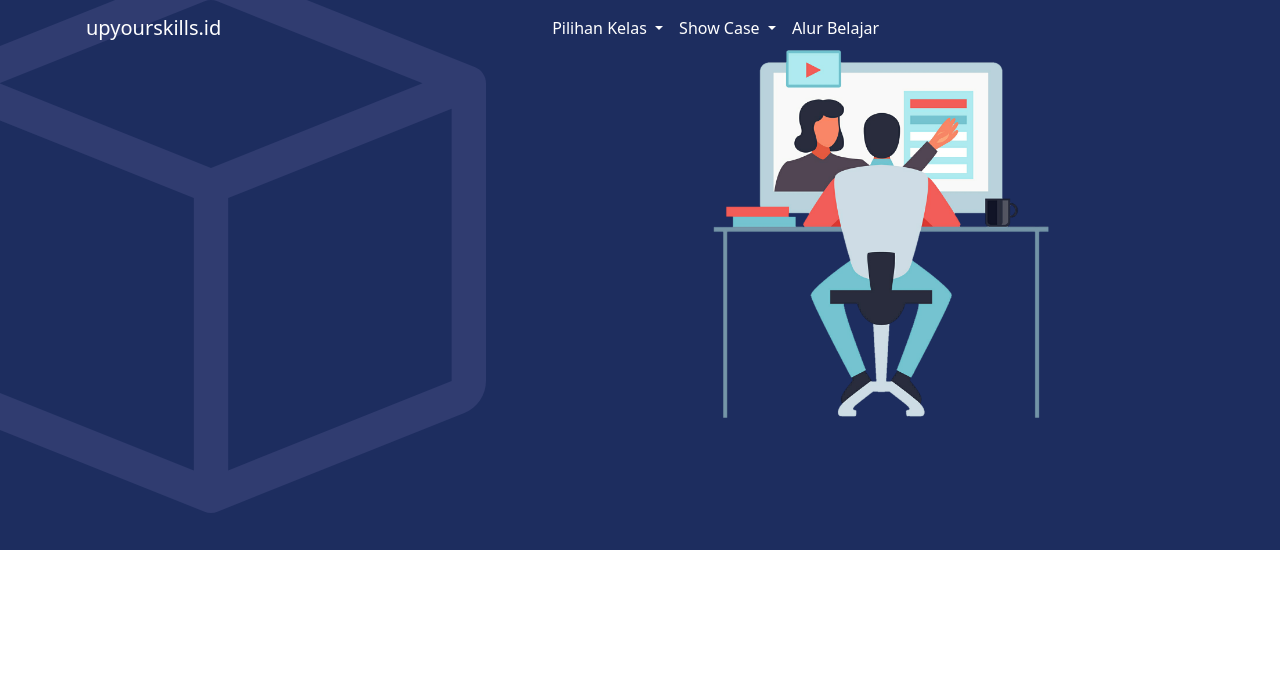
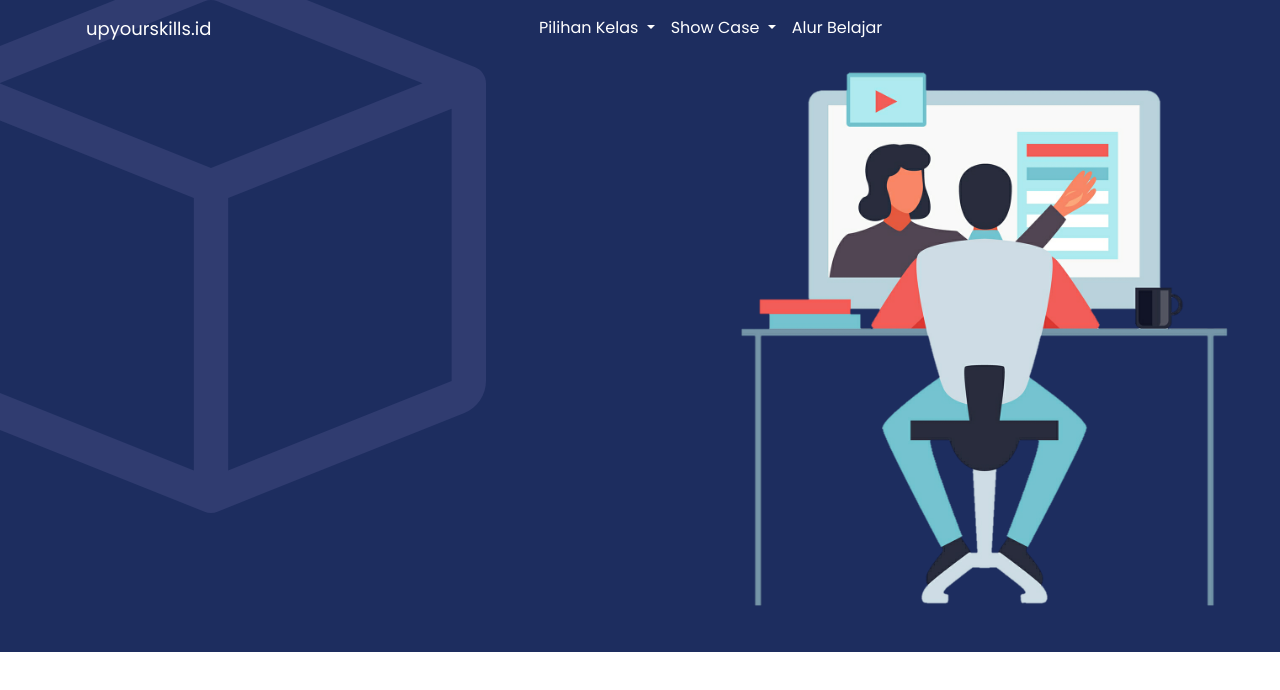
Before and after one commit to fritssasia/upyourskills.id-backup-, a plain HTML site: page index.html in a window 1280 px wide. Drawn offline with nearby package versions, Linux system fonts and the light colour scheme.

Commit message:
apply style to navbar and apply font-family: 'poppins'; for all content in the body

```diff
--- a/css/style.css
+++ b/css/style.css
@@ -1,8 +1,16 @@
+body {
+    font-family: 'Poppins';
+}
+
+/* Navbar */
+.navbar-brand {
+    font-style: normal;
+    font-weight: 500;
+    font-size: 18px;
+    line-height: 27px;
+}
+
+/* ============== Header-top ============== */
 .header-top {
     background-color: #1D2D5F;
-    height: 550px;
 }
-
-.bg-learn {
-    height: 450px;
-}
```
